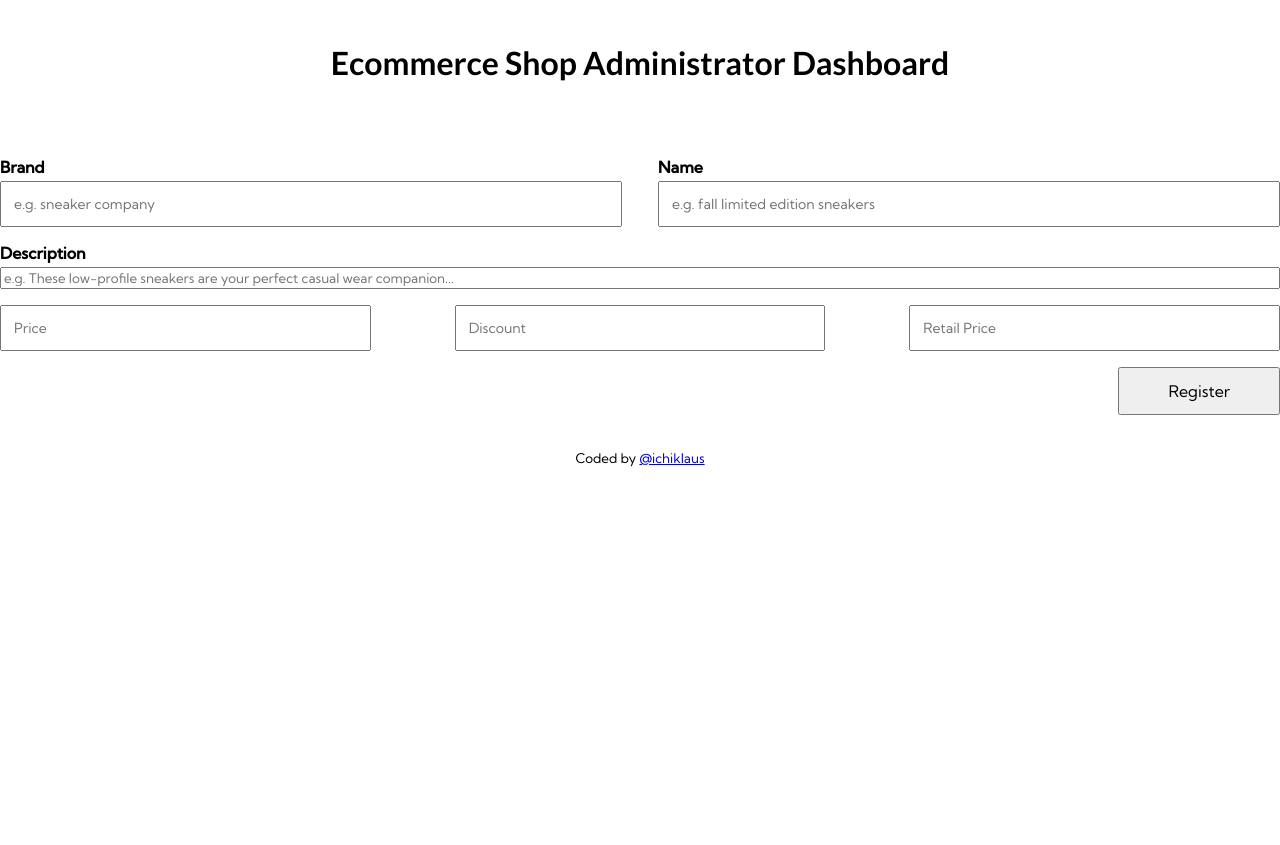
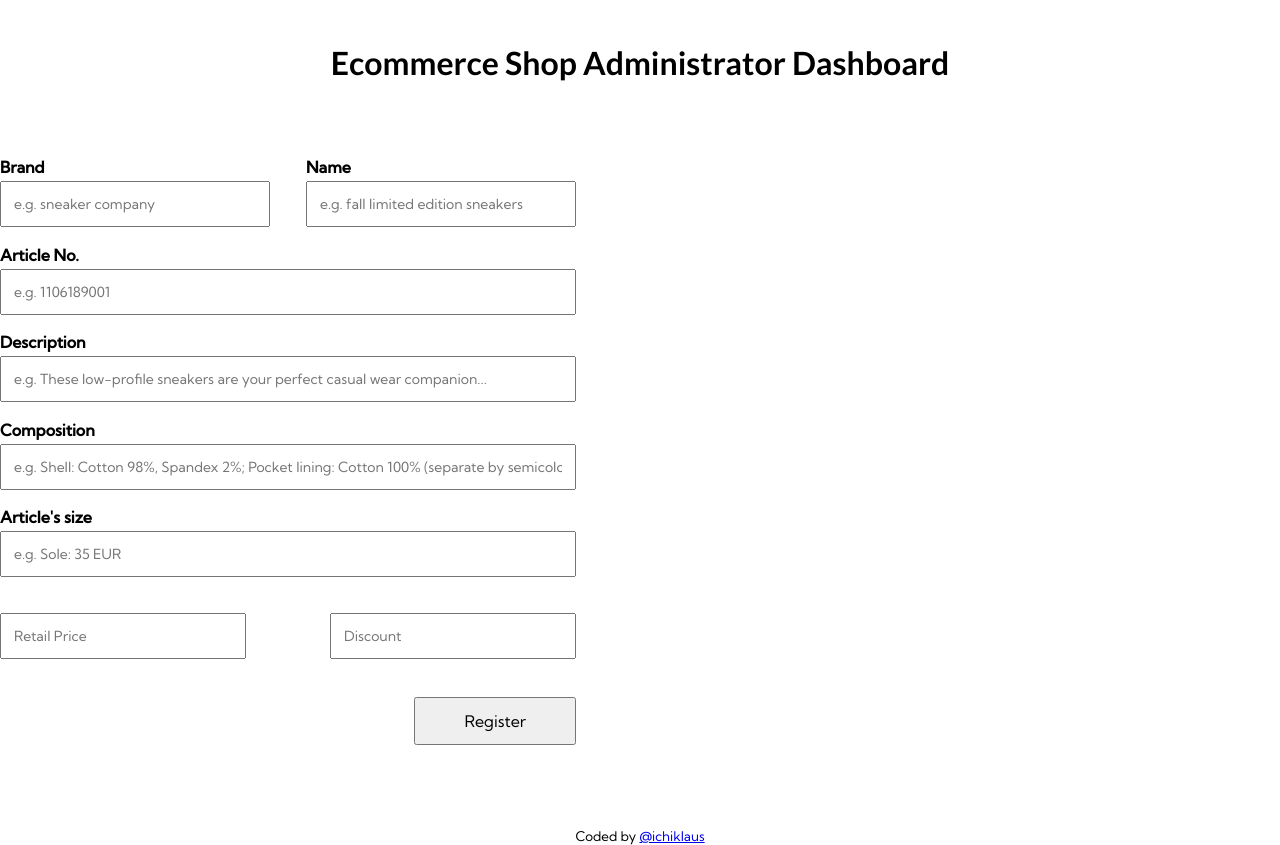
Before and after one commit to ichiklaus/ecommerce-admin-panel, a React (Create React App) app: page / in a window 1280 px wide. Before the commit the page ends 800 px from the top, so only its background shows below. Built offline with nearby package versions, Linux system fonts and the light colour scheme.

Commit message:
Create the file uploader form

```diff
--- a/src/components/Form.jsx
+++ b/src/components/Form.jsx
@@ -4,7 +4,9 @@ import { useForm } from 'react-hook-form';
 
 import './Form.css';
 
-const Form = () => {
+const API_URL = `http://127.0.0.1:5000/api/ecommerce-articles/`;
+
+const Form = ({ urlsObject, setUrlsObject }) => {
   const {
     register,
     handleSubmit,
@@ -12,11 +14,34 @@ const Form = () => {
   } = useForm();
 
   const onSubmit = async (data) => {
+    if (data['article-discount'] === '') data['article-discount'] = '0';
+    if (data['article-size'] === '') data['article-size'] = 'Not specified.';
+    // Adds the absolute path of the images uploaded to the body of JSON
+    data['article-images-path'] = urlsObject;
+    console.log(urlsObject);
     console.log(JSON.stringify(data));
+
+    // TODO: Image upload code
+
+    try {
+      const response = await fetch(API_URL, {
+        method: 'POST',
+        headers: {
+          Accept: 'application/json',
+          'Content-Type': 'application/json',
+        },
+        body: JSON.stringify(data),
+      });
+      // If response was ok, clear the Urls Object
+      if (response.ok) setUrlsObject(() => ({}));
+    } catch (error) {
+      console.log(error.response);
+    }
+
     // TODO: FIX AXIOS POST REQUEST
     // try {
     //   const response = await axios.post(
-    //     'http://127.0.0.1:5000/api/ecommerce-products/',
+    //     'http://127.0.0.1:5000/api/ecommerce-articles/',
     //     JSON.stringify(data),
     //     {
     //       headers: { Accept: 'application/json', 'Content-Type': 'text/json' },
@@ -26,44 +51,29 @@ const Form = () => {
     // } catch (error) {
     //   console.log(error.response);
     // }
-
-    fetch('http://127.0.0.1:5000/api/ecommerce-products/', {
-      method: 'POST',
-      headers: {
-        Accept: 'application/json',
-        'Content-Type': 'application/json',
-      },
-
-      //make sure to serialize your JSON body
-      body: JSON.stringify(data),
-    }).then((response) => {
-      //do something awesome that makes the world a better place
-      console.log("data uploaded: " + response.data)
-    })
-    .catch(error => console.log(error.response));
   };
   const handleError = (errors) => {};
 
   const registerValidation = {
-    'product-brand': { required: "The product brand's name is required." },
-    'product-name': { required: "The product's name is required." },
-    'product-description': { required: 'A description is required.' },
-    'product-price': {
+    'article-brand': { required: "Article brand's name is required." },
+    'article-name': { required: "Article's name is required." },
+    'article-number': {
+      required: "Article's number is required.",
+      pattern: {
+        value: /^[0-9]+$/g,
+        message: 'Invalid format. Only numbers.',
+      },
+    },
+    'article-description': { required: 'A description is required.' },
+    'article-composition': { required: "Article's composition is required." },
+    'article-retail-price': {
       required: 'This field is required.',
       pattern: {
         value: /^[+-]?([0-9]*[.])?[0-9]+$/g,
         message: 'Invalid value.',
       },
     },
-    'product-discount': {
-      required: 'This field is required.',
-      pattern: {
-        value: /^[+-]?([0-9]*[.])?[0-9]+$/g,
-        message: 'Invalid value.',
-      },
-    },
-    'product-retail-price': {
-      required: 'This field is required.',
+    'article-discount': {
       pattern: {
         value: /^[+-]?([0-9]*[.])?[0-9]+$/g,
         message: 'Invalid value.',
@@ -71,105 +81,131 @@ const Form = () => {
     },
   };
 
-  // TODO: ADD PRODUCT COMPOSITION FIELD
+  // TODO: ADD article COMPOSITION FIELD
   return (
-    <div className="Form">
+    <div id="Form">
       <form onSubmit={handleSubmit(onSubmit, handleError)}>
-        <div id="product-main-info">
+        <div id="article-main-info">
           <div className="col-2">
-            <div id="product-brand-field" className="field-block">
-              <label htmlFor="product-brand">Brand</label>
+            <div id="article-brand-field" className="field-block">
+              <label htmlFor="article-brand">Brand</label>
               <input
-                name="product-brand"
+                name="article-brand"
                 type="text"
                 placeholder="e.g. sneaker company"
                 {...register(
-                  'product-brand',
-                  registerValidation['product-brand'],
+                  'article-brand',
+                  registerValidation['article-brand'],
                 )}
               />
-              <small>
-                {errors?.['product-brand'] && errors['product-brand'].message}
+              <small className="error-message">
+                {errors?.['article-brand'] && errors['article-brand'].message}
               </small>
             </div>
-            <div id="product-name-field" className="field-block">
-              <label htmlFor="product-name">Name</label>
+            <div id="article-name-field" className="field-block">
+              <label htmlFor="article-name">Name</label>
               <input
-                name="product-name"
+                name="article-name"
                 type="text"
                 placeholder="e.g. fall limited edition sneakers"
                 {...register(
-                  'product-name',
-                  registerValidation['product-name'],
+                  'article-name',
+                  registerValidation['article-name'],
                 )}
               />
-              <small>
-                {errors?.['product-name'] && errors['product-name'].message}
+              <small className="error-message">
+                {errors?.['article-name'] && errors['article-name'].message}
               </small>
             </div>
           </div>
-          <div id="product-description-field" className="field-block full">
-            <label htmlFor="product-description">Description</label>
+          <div id="article-number-field" className="field-block full">
+            <label htmlFor="article-number">Article No.</label>
             <input
-              name="product-description"
-              type="area"
+              name="article-number"
+              type="text"
+              placeholder="e.g. 1106189001"
+              {...register(
+                'article-number',
+                registerValidation['article-number'],
+              )}
+            />
+            <small className="error-message">
+              {errors?.['article-number'] && errors['article-number'].message}
+            </small>
+          </div>
+          <div id="article-description-field" className="field-block full">
+            <label htmlFor="article-description">Description</label>
+            <input
+              name="article-description"
+              type="textarea"
+              rows="10"
               placeholder="e.g. These low-profile sneakers are your perfect casual wear companion..."
               {...register(
-                'product-description',
-                registerValidation['product-description'],
+                'article-description',
+                registerValidation['article-description'],
               )}
             />
-            <small>
-              {errors?.['product-description'] &&
-                errors['product-description'].message}
+            <small className="error-message">
+              {errors?.['article-description'] &&
+                errors['article-description'].message}
             </small>
           </div>
+          <div id="article-composition-field" className="field-block full">
+            <label htmlFor="article-composition">Composition</label>
+            <input
+              name="article-composition"
+              type="text"
+              placeholder="e.g. Shell: Cotton 98%, Spandex 2%; Pocket lining: Cotton 100% (separate by semicolon)."
+              {...register(
+                'article-composition',
+                registerValidation['article-composition'],
+              )}
+            />
+            <small className="error-message">
+              {errors?.['article-composition'] &&
+                errors['article-composition'].message}
+            </small>
+          </div>
+          <div id="article-size-field" className="field-block full">
+            <label htmlFor="article-size">Article's size</label>
+            <input
+              name="article-size"
+              type="text"
+              placeholder="e.g. Sole: 35 EUR"
+              {...register('article-size')}
+            />
+          </div>
         </div>
-        <div id="product-price-info">
+        <div id="article-price-info">
           <div className="col-3">
-            <div id="product-price-field" className="field-block">
+            <div id="article-retail-price-field" className="field-block">
               <input
-                name="product-price"
+                name="article-retail-price"
                 type="text"
-                placeholder="Price"
-                inputMode="numeric"
+                placeholder="Retail Price"
                 {...register(
-                  'product-price',
-                  registerValidation['product-price'],
+                  'article-retail-price',
+                  registerValidation['article-retail-price'],
                 )}
               />
-              <small>
-                {errors?.['product-price'] && errors['product-price'].message}
+              <small className="error-message">
+                {errors?.['article-retail-price'] &&
+                  errors['article-retail-price'].message}
               </small>
             </div>
-            <div id="product-discount-field" className="field-block">
+            <div id="article-discount-field" className="field-block">
               <input
-                name="product-discount"
+                name="article-discount"
                 type="text"
                 placeholder="Discount"
                 {...register(
-                  'product-discount',
-                  registerValidation['product-discount'],
+                  'article-discount',
+                  registerValidation['article-discount'],
                 )}
               />
-              <small>
-                {errors?.['product-discount'] &&
-                  errors['product-discount'].message}
-              </small>
-            </div>
-            <div id="product-retail-price-field" className="field-block">
-              <input
-                name="product-retail-price"
-                type="text"
-                placeholder="Retail Price"
-                {...register(
-                  'product-retail-price',
-                  registerValidation['product-retail-price'],
-                )}
-              />
-              <small>
-                {errors?.['product-retail-price'] &&
-                  errors['product-retail-price'].message}
+              <small className="error-message">
+                {errors?.['article-discount'] &&
+                  errors['article-discount'].message}
               </small>
             </div>
           </div>
```
